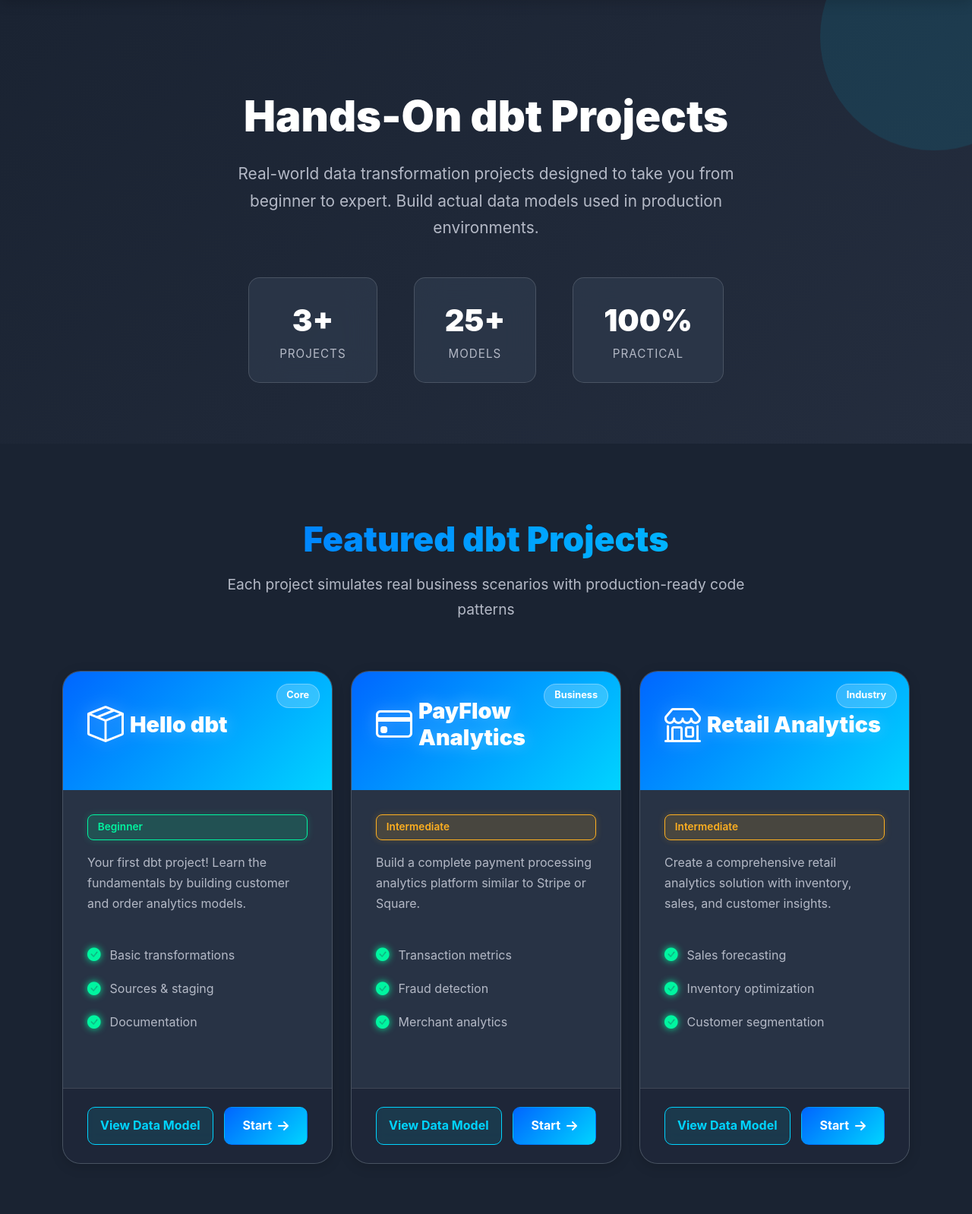
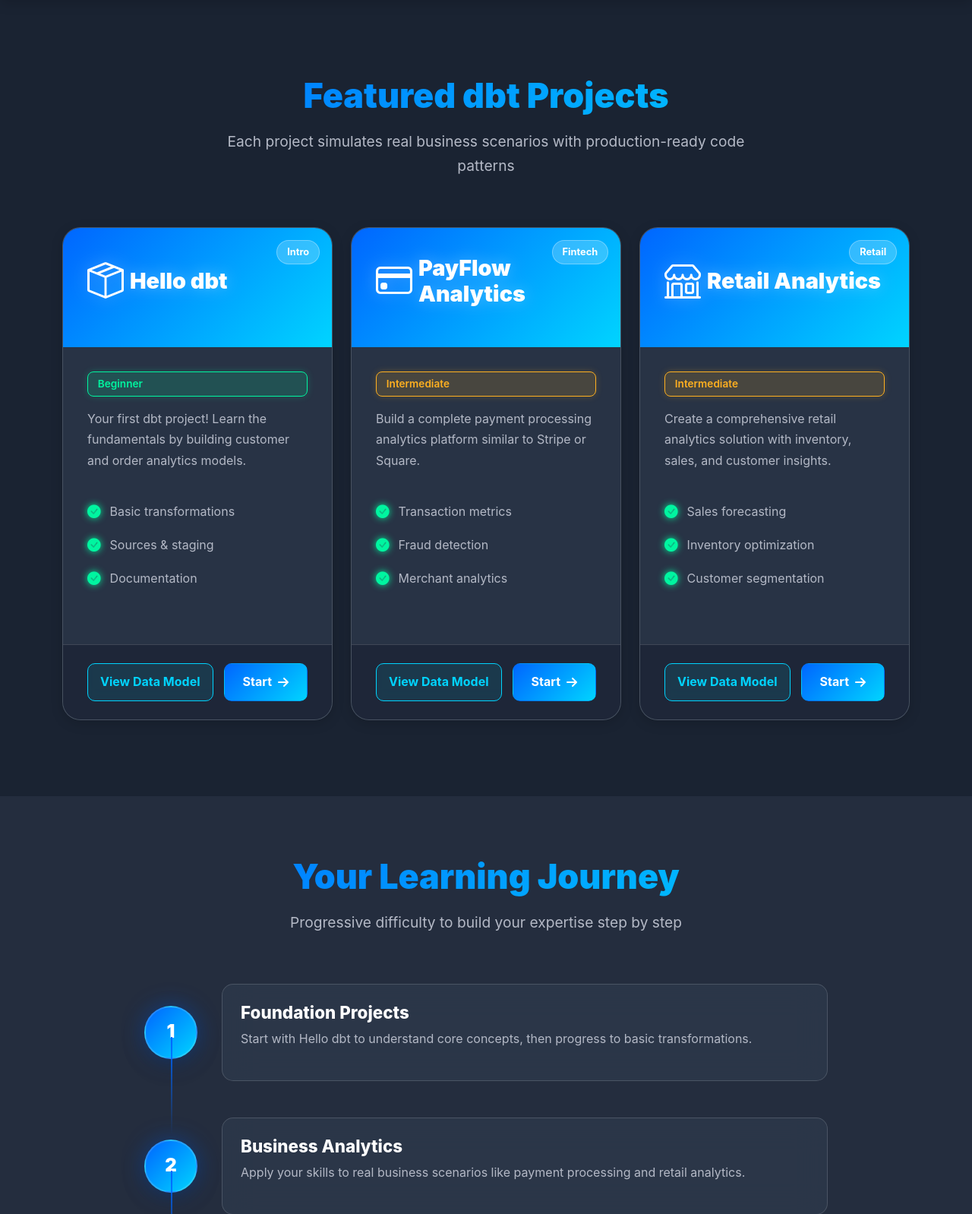
Before and after one commit to SS279/decode-data, a Django app: page /projects/ in a window 1280 px wide. Shown: the part 113-1711 px from the top of the page at 76% size. Run offline with Django 4.2, Linux system fonts and the light colour scheme.

Commit message:
Update industry domains

```diff
--- a/learning/templates/additional/projects.html
+++ b/learning/templates/additional/projects.html
@@ -988,7 +988,7 @@
 </nav>
 
 <!-- Hero Section -->
-<section class="projects-hero">
+<!-- <section class="projects-hero">
     <div class="container">
         <div class="hero-content">
             <h1 class="hero-title">Hands-On dbt Projects</h1>
@@ -1012,7 +1012,7 @@
             </div>
         </div>
     </div>
-</section>
+</section> -->
 
 <!-- Projects Grid -->
 <section class="projects-section">
@@ -1027,7 +1027,7 @@
             <div class="col-lg-4 col-md-6">
                 <div class="project-card">
                     <div class="project-header">
-                        <span class="project-badge">Core</span>
+                        <span class="project-badge">Intro</span>
                         <div class="project-icon">
                             <i class="bi bi-box-seam"></i>
                             <h3 class="project-title" style="margin: 0; display: inline-flex;">Hello dbt</h3>
@@ -1065,7 +1065,7 @@
             <div class="col-lg-4 col-md-6">
                 <div class="project-card">
                     <div class="project-header">
-                        <span class="project-badge">Business</span>
+                        <span class="project-badge">Fintech</span>
                         <div class="project-icon">
                             <i class="bi bi-credit-card"></i>
                             <h3 class="project-title" style="margin: 0; display: inline-flex;">PayFlow Analytics</h3>
@@ -1103,7 +1103,7 @@
             <div class="col-lg-4 col-md-6">
                 <div class="project-card">
                     <div class="project-header">
-                        <span class="project-badge">Industry</span>
+                        <span class="project-badge">Retail</span>
                         <div class="project-icon">
                             <i class="bi bi-shop"></i>
                             <h3 class="project-title" style="margin: 0; display: inline-flex;">Retail Analytics</h3>
```
